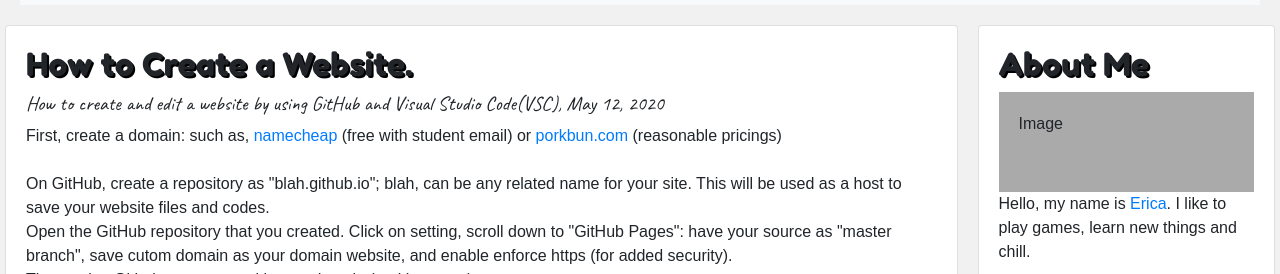
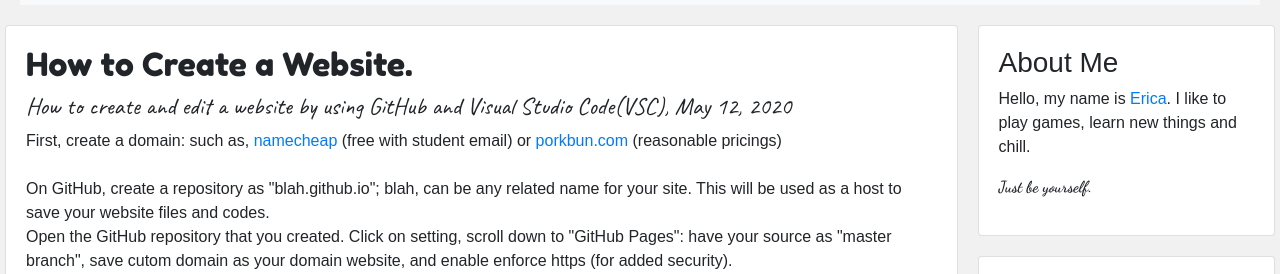
Before and after one commit to itsErica/itsericachoi.github.io, a plain HTML site: page blog.html in a window 1280 px wide. Shown: the part 499-773 px from the top of the page. Drawn offline with nearby package versions, Linux system fonts and the light colour scheme.

Commit message:
commit changes

```diff
--- a/blog.html
+++ b/blog.html
@@ -62,7 +62,7 @@
             <div class="leftcolumn">
               <div class="card" id="websitetutorial">
                 <h2>How to Create a Website.</h2>
-                <h5>How to create and edit a website by using GitHub and Visual Studio Code(VSC), May 12, 2020</h5>
+                <h4>How to create and edit a website by using GitHub and Visual Studio Code(VSC), May 12, 2020</h4>
                 <p>
                     First, create a domain: such as, <a href="https://nc.me/">namecheap</a> (free with student email) or <a href="https://porkbun.com/">porkbun.com</a> (reasonable pricings)
                     <br><br>
@@ -111,8 +111,7 @@
             </div>
             <div class="rightcolumn">
                 <div class="card">
-                  <h2>About Me</h2>
-                  <div class="fakeimg" style="height:100px;">Image</div>
+                  <h3>About Me</h3>
                   <p>Hello, my name is <a href="https://ericachoi.me">Erica</a>. I like to play games, learn new things and chill.</p>
                   <p style="font-family: 'Dancing Script', cursive;">
                       Just be yourself.</p>
@@ -127,6 +126,7 @@
                   <h3>Follow Me</h3>
                   <ul>
                       <li>Instagram: <a href="https://www.instagram.com/helloeriica/">@helloeriica</a></li>
+                      <li>Twitch: <a href="https://twitch.tv/HelloErica">@HelloErica</a></li>
                   </ul>
                 </div>
               </div>
--- a/css/blogstyle.css
+++ b/css/blogstyle.css
@@ -104,9 +104,8 @@ body {
 
 h2 {
     font-family: 'Fredoka One', cursive;
-    text-shadow: 2px 2px black;
 }
 
-h5 {
+h4 {
     font-family: 'Caveat', cursive;
 }
```
